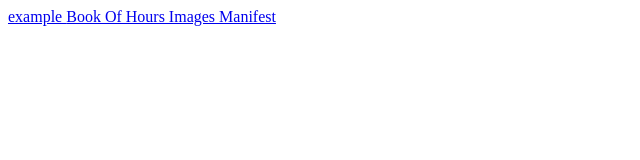
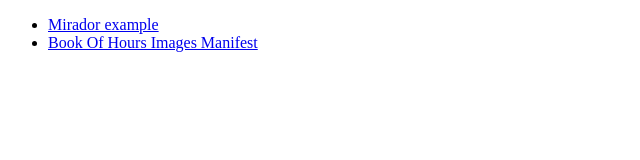
Before and after one commit to pjjoseph/pjjoseph.github.io, a plain HTML site: page index.html in a window 1280 px wide. Shown: the whole page, without its empty margins (0-640 px from the left). Drawn offline with Linux system fonts and the light colour scheme.

Commit message:
Update index.html

```diff
--- a/index.html
+++ b/index.html
@@ -1,7 +1,9 @@
 <!DOCTYPE html>
 <html>
     <body>
-    <a href="mirador/build/example.html"> example </a>
-    <a href="manifests/BookOfHoursImagesManifest.json"> Book Of Hours Images Manifest </a>
+        <ul>
+            <li><a href="mirador/build/example.html"> Mirador example </a></li>
+            <li><a href="manifests/BookOfHoursImagesManifest.json"> Book Of Hours Images Manifest </a></li>
+        </ul>
   </body>
 </html>
```
